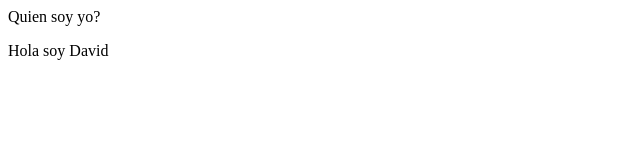
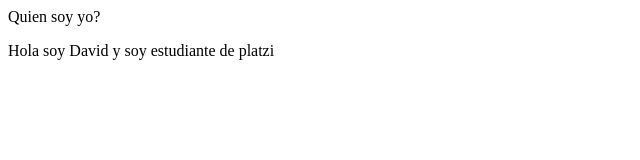
Before and after one commit to lDeShiro/CursoPrework, a plain HTML site: page index.html in a window 1280 px wide. Shown: the whole page, without its empty margins (0-640 px from the left). Drawn offline with Linux system fonts and the light colour scheme.

Commit message:
Cambios en el escrito

```diff
--- a/index.html
+++ b/index.html
@@ -11,7 +11,7 @@
 </t>
 <body>
     <p>
-        Hola soy David
+        Hola soy David y soy estudiante de platzi
     </p>
 </body>
 </html>
```
